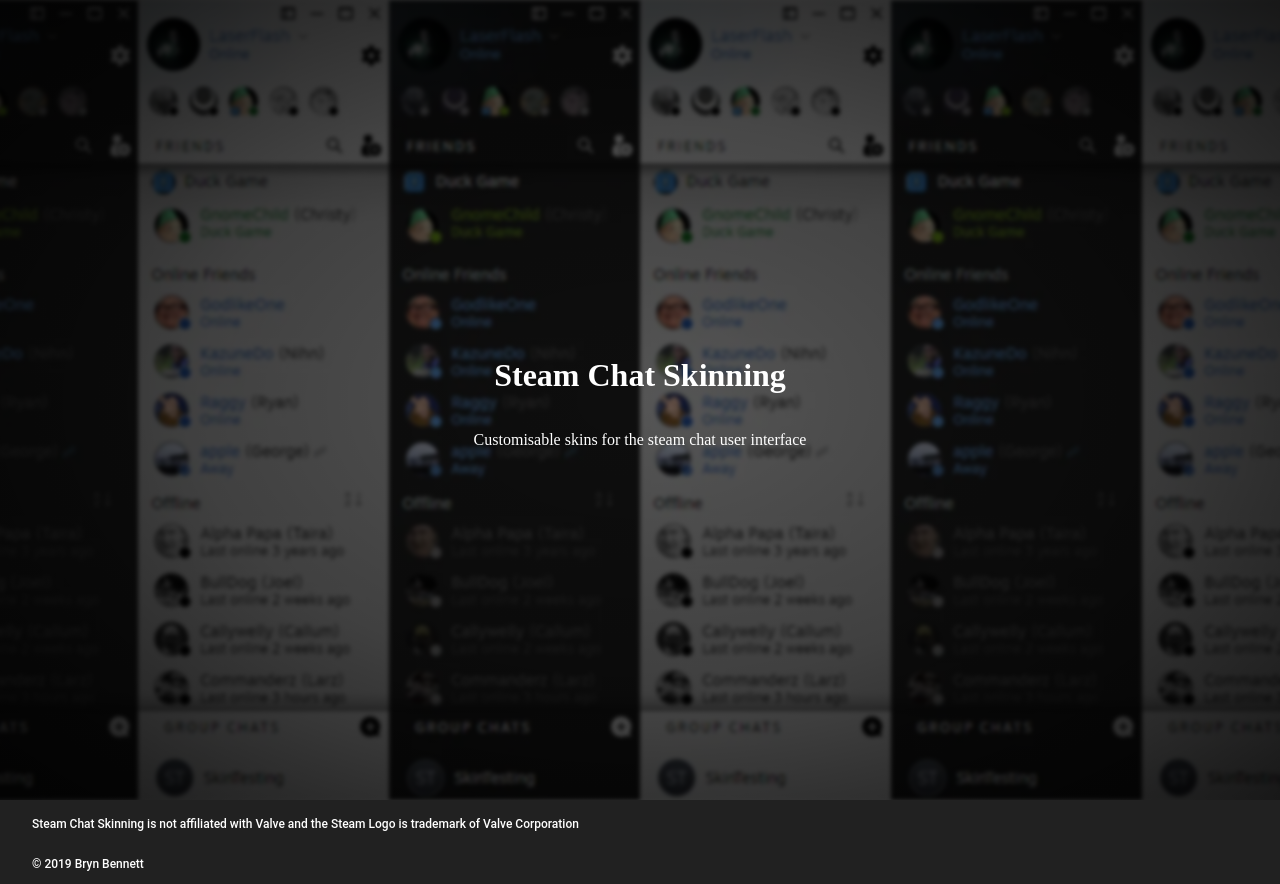
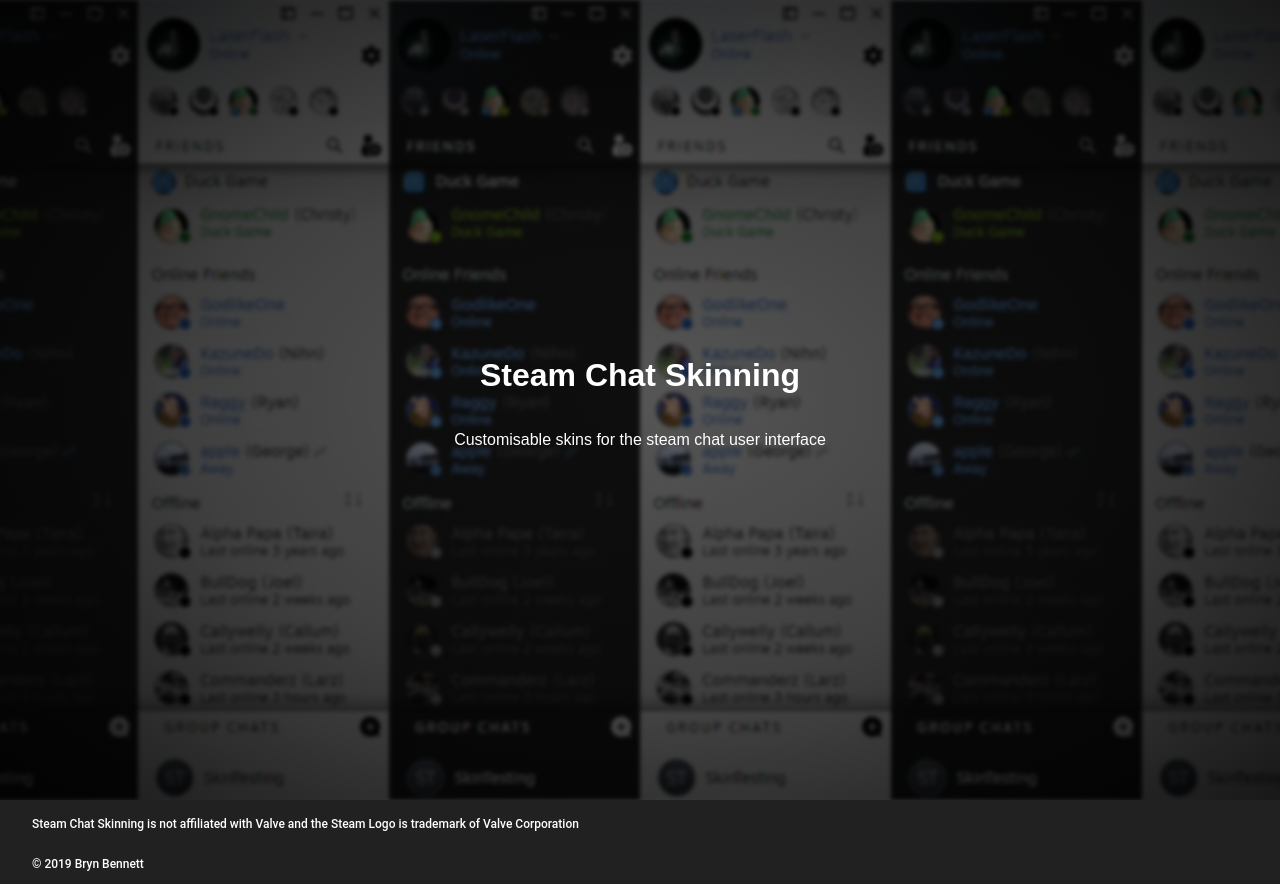
Before and after one commit to LaserFlash/steam-chat-skin-website, an Angular app: page / in a window 1280 px wide. Built offline with nearby package versions, Linux system fonts and the light colour scheme.

Commit message:
Use same font as steam chat

```diff
--- a/src/styles.css
+++ b/src/styles.css
@@ -1,4 +1,5 @@
 /* You can add global styles to this file, and also import other style files */
 body {
     margin: 0;
+    font-family: "Motiva Sans", Arial, Helvetica, sans-serif;
 }
```
